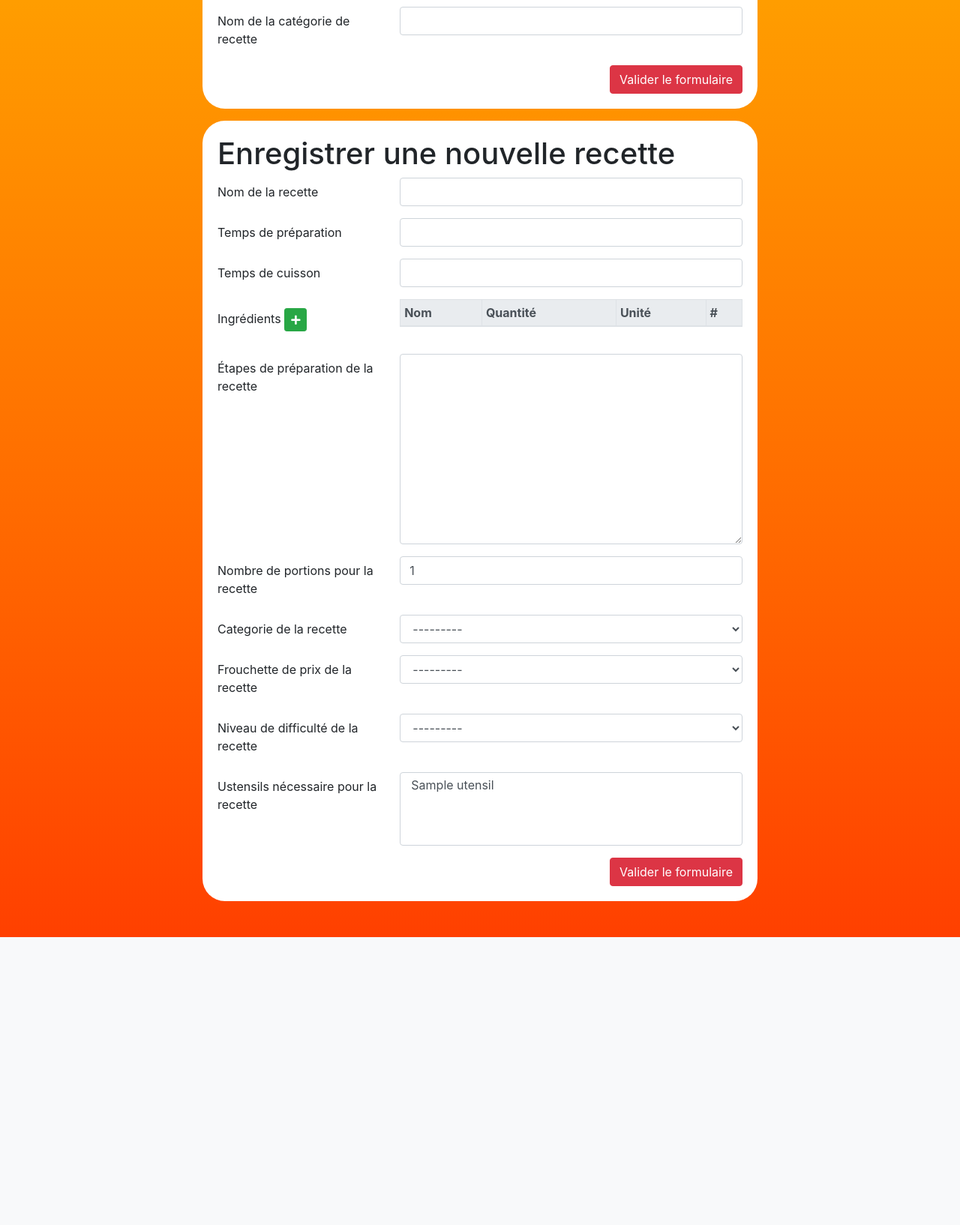
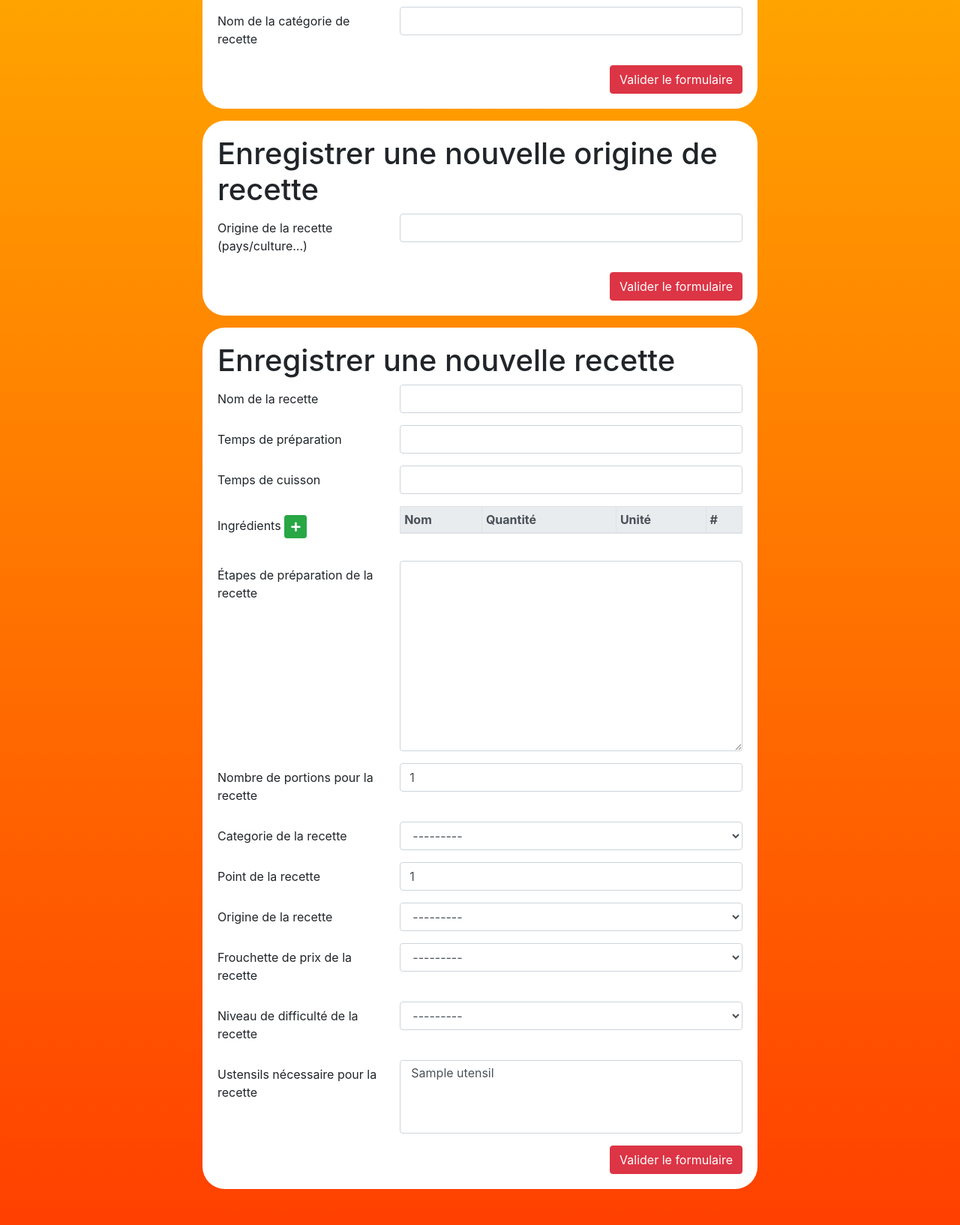
Before and after one commit to riderflo85/feedeasyform, a Django app: page /planning/new_recipe/ in a window 1280 px wide. Shown: the part 455-2089 px from the top of the page at 75% size. Before the commit the page ends 1705 px from the top, so only its background shows below. Run offline with Django 3.2, Linux system fonts and the light colour scheme; a user stored in the database is signed in; tables that the repository leaves empty hold one stand-in row (values such as "Sample post"); lists and menus that the app fills with data are empty; some libraries are stand-ins or nearby versions.

Commit message:
Added the form and field origin_recipe for inform the origin of the recipe

```diff
--- a/planning/forms.py
+++ b/planning/forms.py
@@ -1,7 +1,9 @@
 from django import forms
+from django.db.models import fields
 from django.forms import ModelForm
+from django.forms.models import model_to_dict
 from django.utils.functional import lazy
-from .models import Recipe, CategorieRecipe, Utensil
+from .models import Recipe, CategorieRecipe, Utensil, OriginRecipe
 from .list_all_db import list_all_recipe, list_all_categ, list_all_utensil
 
 
@@ -17,6 +19,23 @@ from .list_all_db import list_all_recipe, list_all_categ, list_all_utensil
 #     class Meta:
 #         model = FoodQuantity
 #         fields = ['food', 'quantity', 'identifiant']
+
+class OriginRecipeForm(ModelForm):
+
+    identifiant = forms.CharField(
+        initial='origin_recipe',
+        widget=forms.TextInput(
+            attrs={'class': 'd-none'}
+        ),
+    )
+
+    class Meta:
+        model = OriginRecipe
+        fields = [
+            'name',
+            'identifiant'
+        ]
+
 
 class RecipeForm(ModelForm):
 
@@ -35,8 +54,10 @@ class RecipeForm(ModelForm):
             'cooking_time',
             'step',
             'portion',
+            'point',
             # 'food',
             'categorie',
+            'origin',
             'price_scale',
             'level',
             'utensils',
--- a/planning/models.py
+++ b/planning/models.py
@@ -52,6 +52,9 @@ class OriginRecipe(models.Model):
         unique=True,
         verbose_name="origine de la recette (pays/culture...)"
     )
+
+    def __str__(self):
+        return self.name
 
 
 class Recipe(models.Model):
--- a/planning/templates/planning/new_recipe.html
+++ b/planning/templates/planning/new_recipe.html
@@ -42,6 +42,27 @@
                                     </div>
                                 </div>
                                 {{ form_categ.identifiant }}
+                                <div class="form-group">
+                                    <button class="btn btn-danger float-right" type="submit">Valider le formulaire</button>
+                                </div>
+                            </form>
+                        </div><!-- .login-forms -->
+                    </div><!-- end .d-flex flex-sm-column... -->
+                    <div class="border-box content-sign_in d-flex align-items-center mt-3">
+                        <div class="login-forms margin-device">
+                            <h1>Enregistrer une nouvelle origine de recette</h1>
+                            {% if form_origin_recipe.errors %}
+                            <h3 class="text-danger"><strong>Une erreur est présente dans le formulaire</strong></h3>
+                            {% endif %}
+                            <form action="." method='post'>
+                                {% csrf_token %}
+                                <div class="form-group row">
+                                    <label class="col-sm-4 col-form-label">{{ form_origin_recipe.name.label }}</label>
+                                    <div class="col-sm-8">
+                                        {{ form_origin_recipe.name }}
+                                    </div>
+                                </div>
+                                {{ form_origin_recipe.identifiant }}
                                 <div class="form-group">
                                     <button class="btn btn-danger float-right" type="submit">Valider le formulaire</button>
                                 </div>
@@ -115,6 +136,18 @@
                                         <label class="col-sm-4 col-form-label">{{ form_recipe.categorie.label }}</label>
                                         <div class="col-sm-8">
                                             {{ form_recipe.categorie }}
+                                        </div>
+                                    </div>
+                                    <div class="form-group row">
+                                        <label class="col-sm-4 col-form-label">{{ form_recipe.point.label }}</label>
+                                        <div class="col-sm-8">
+                                            {{ form_recipe.point }}
+                                        </div>
+                                    </div>
+                                    <div class="form-group row">
+                                        <label class="col-sm-4 col-form-label">{{ form_recipe.origin.label }}</label>
+                                        <div class="col-sm-8">
+                                            {{ form_recipe.origin }}
                                         </div>
                                     </div>
                                     <div class="form-group row">
--- a/planning/views.py
+++ b/planning/views.py
@@ -3,7 +3,7 @@ from django.shortcuts import render, reverse, redirect
 from django.contrib.auth.decorators import login_required
 
 from .forms import RecipeForm, CategorieRecipeForm, UtensilForm, \
-    DeleteRecipeForm, DeleteCategForm, DeleteUtensilForm
+    DeleteRecipeForm, DeleteCategForm, DeleteUtensilForm, OriginRecipeForm
 from .models import Recipe, CategorieRecipe, Utensil
 from food.models import Food, FoodGroup
 from food.forms import DeleteFoodForm, DeleteFoodGroupForm
@@ -28,6 +28,11 @@ def create_recipe(request):
             if form.is_valid():
                 form.save()
                 return redirect(reverse('planning:new_recipe'))
+        elif request.POST['identifiant'] == 'origin_recipe':
+            form = OriginRecipeForm(request.POST)
+            if form.is_valid():
+                form.save()
+                return redirect(reverse('planning:new_recipe'))
         # elif request.POST['identifiant'] == 'food_quantity':
         #     form = FoodQuantityForm(request.POST)
         #     if form.is_valid():
@@ -38,11 +43,13 @@ def create_recipe(request):
         form_recipe = RecipeForm()
         form_categorie = CategorieRecipeForm()
         form_utensil = UtensilForm()
+        form_origin_recipe = OriginRecipeForm()
         context = {
             'form_recipe': form_recipe,
             'form_categ': form_categorie,
             'form_uten': form_utensil,
-            'foods': Food.objects.all()
+            'foods': Food.objects.all(),
+            'form_origin_recipe': form_origin_recipe,
         }
         return render(request, 'planning/new_recipe.html', context)
 
```
